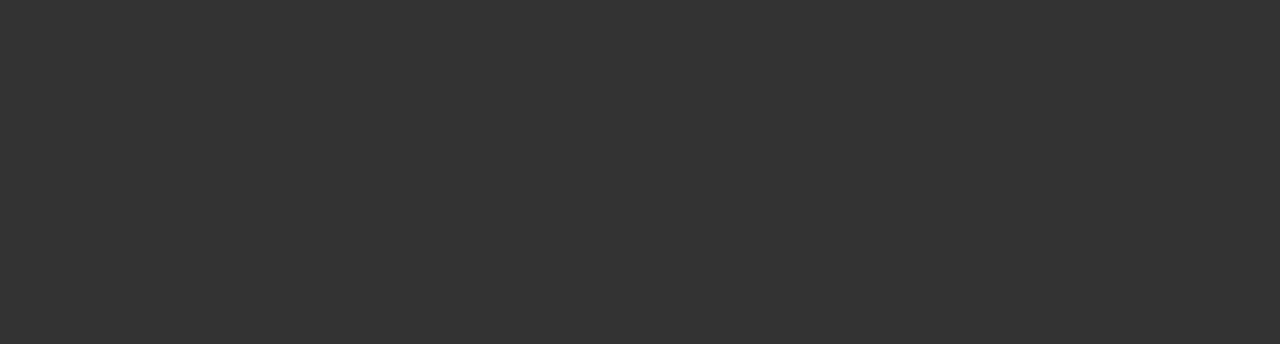
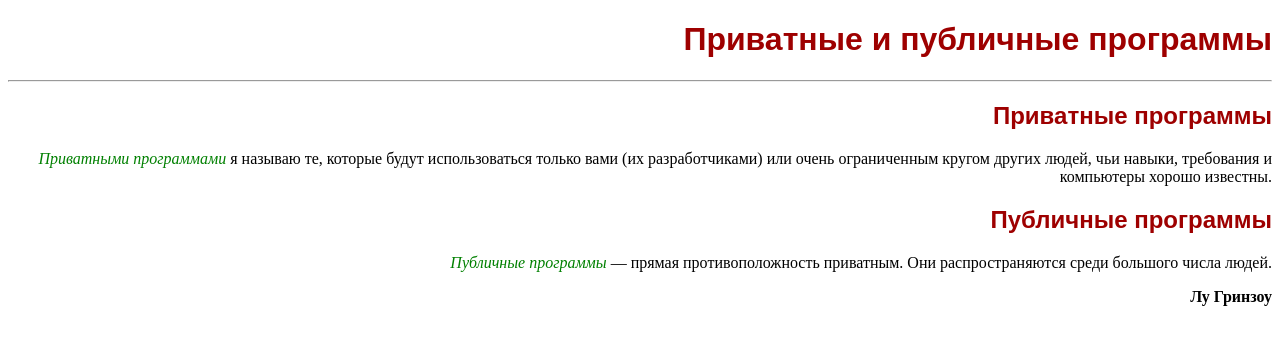
Before and after one commit to AlexandraaMart/AlexandraaMart.github.io, a plain HTML site: page lab3/lab3_2.html in a window 1280 px wide. Drawn offline with Linux system fonts and the light colour scheme.

Commit message:
add lab3_2

```diff
--- a/lab3/lab3_2.html
+++ b/lab3/lab3_2.html
@@ -1,5 +1,23 @@
-<style>
-    body {
-     background: #333; /* Цвет фона */
-     color: rgb(255, 255, 255); /* Цвет текста */
-    }
+<!DOCTYPE html>
+<html lang="ru">
+ <head>
+  <meta charset="utf-8">
+  <title>Цвет фона</title>
+  <link rel="stylesheet" href="style.css">
+  <style>
+  body {
+    background: #ffffff;
+    color: rgb(0, 0, 0);
+   }
+   </style>
+ </head>
+ <body>
+    <h1>Приватные и публичные программы</h1>
+    <hr>
+    <h2>Приватные программы</h2>
+    <p><em>Приватными программами</em> я называю те, которые будут использоваться только вами (их разработчиками) или очень ограниченным кругом других людей, чьи навыки, требования и компьютеры хорошо известны.</p>
+    <h2>Публичные программы</h2>
+    <p><em>Публичные программы</em> — прямая противоположность приватным. Они распространяются среди большого числа людей.</p>
+    <p><strong>Лу Гринзоу</strong></p>
+</body>
+</html>
--- /dev/null
+++ b/lab3/style.css
@@ -0,0 +1,15 @@
+body {
+    background: #030000;
+    color: rgb(255, 255, 255);
+   }
+   h1, h2 {
+    color: rgb(158, 0, 0);
+    font-family: Arial;
+    text-align: right;
+   }
+   p{
+    text-align:right;
+   }
+   em{
+    color: green;
+   }
```
Also changed, not shown: index.html (+2 -2 lines), lab3/lab3_1.html (+4 -3 lines).
